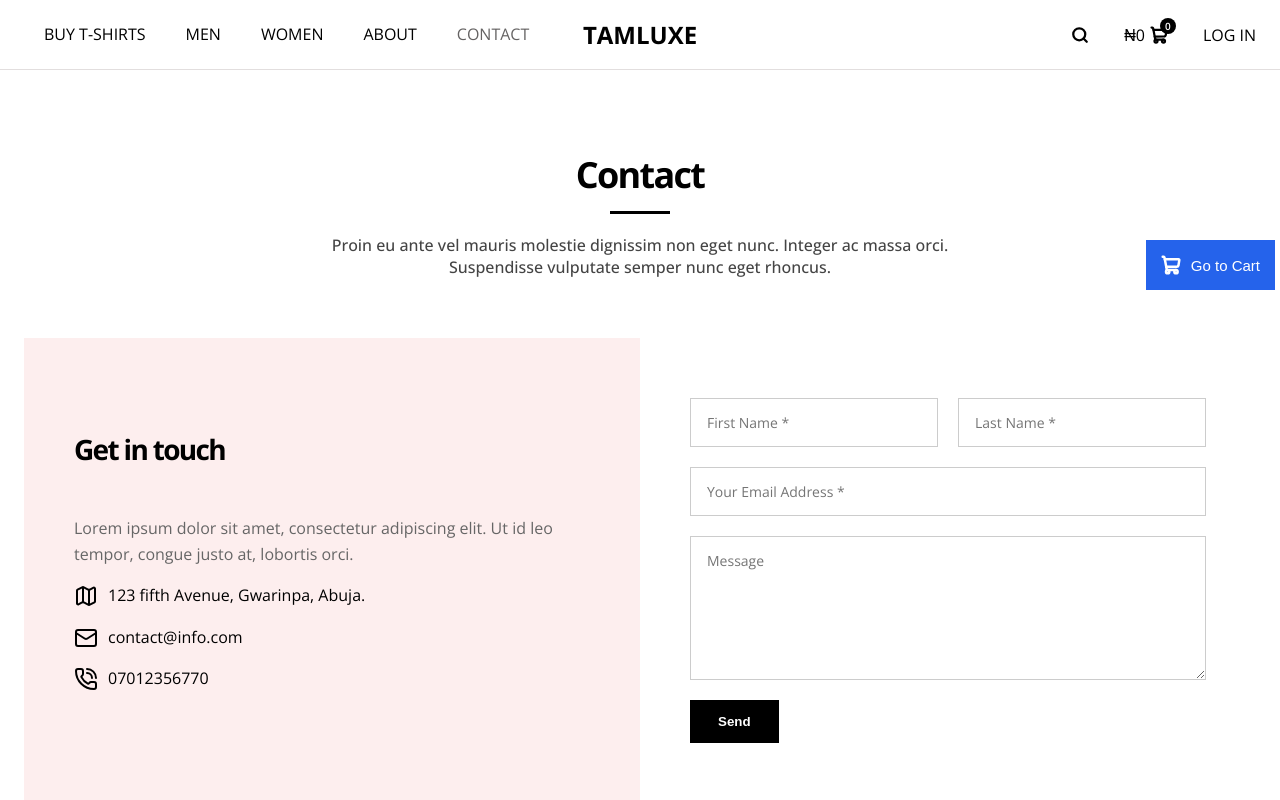
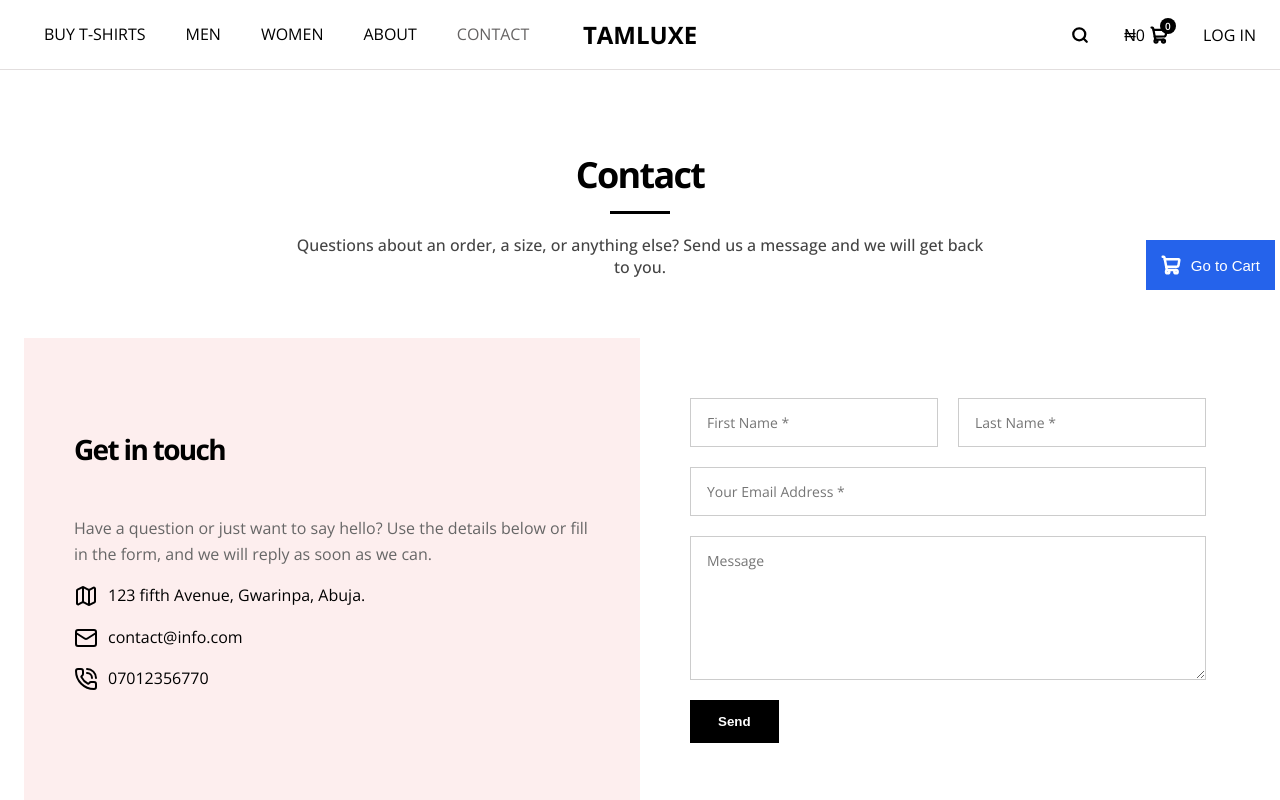
Before and after one commit to preyemurph7/e-commerce-store, a React (Vite) app: page /contact in a window 1280 px wide. Shown: the top 800 px of the page. Built offline with nearby package versions, Linux system fonts and the light colour scheme.

Commit message:
Replace filler text on Contact and Product Detail pages

```diff
--- a/src/pages/Contact/Contact.jsx
+++ b/src/pages/Contact/Contact.jsx
@@ -8,16 +8,16 @@ const Contact = () => {
             <div className='contact-text'>
                  <h1>Contact</h1>
                  <div className='contact-dash'></div>
-                 <h3>Proin eu ante vel mauris molestie dignissim non eget nunc. Integer ac massa orci.
-                 Suspendisse vulputate semper nunc eget rhoncus.
+                 <h3>Questions about an order, a size, or anything else?
+                 Send us a message and we will get back to you.
                  </h3>
             </div>
 
             <div className='contact-page-container'>
                 <div className='left-contact-info'>
                     <h1>Get in touch</h1>
-                    <p>Lorem ipsum dolor sit amet, consectetur adipiscing elit.
-                       Ut id leo tempor, congue justo at, lobortis orci.
+                    <p>Have a question or just want to say hello? Use the details below
+                       or fill in the form, and we will reply as soon as we can.
                     </p>
                     <div className='info-block'>
                          <MapIcon/>
--- a/src/pages/ProductDetail/ProductDetail.jsx
+++ b/src/pages/ProductDetail/ProductDetail.jsx
@@ -42,9 +42,9 @@ const ProductDetail = () => {
           <h1>{product.title}</h1>
           <p className="detail-price">₦{product.price.toLocaleString()}</p>
           <p className="detail-description-snippet">
-            Lorem ipsum dolor sit amet, consectetur adipiscing elit. Cras dapibus interdum eros.
+            A relaxed, everyday t-shirt made to feel as good as it looks.
+            Soft, breathable, and easy to style with whatever is already in your wardrobe.
           </p>
-
           <p className="detail-label">Color</p>
           <div className="color-swatches">
             {product.colorAvailable.map((color) => (
@@ -98,7 +98,7 @@ const ProductDetail = () => {
         {showDescription && (
           <div className="accordion-body">
             <h4>About the product</h4>
-            <p>Our T-Shirts are lorem ipsum dolor sit amet, consectetur adipiscing elit. Ut elit tellus, luctus nec ullamcorper mattis, pulvinar dapibus leo.</p>
+             <p>Our t-shirts are made for everyday wear: soft against the skin, breathable through the day, and cut for an easy, relaxed fit. They are simple enough to wear with anything and built to hold their shape wash after wash.</p>
             <ul>
               <li>100% Cotton</li>
               <li>260gsm</li>
```
